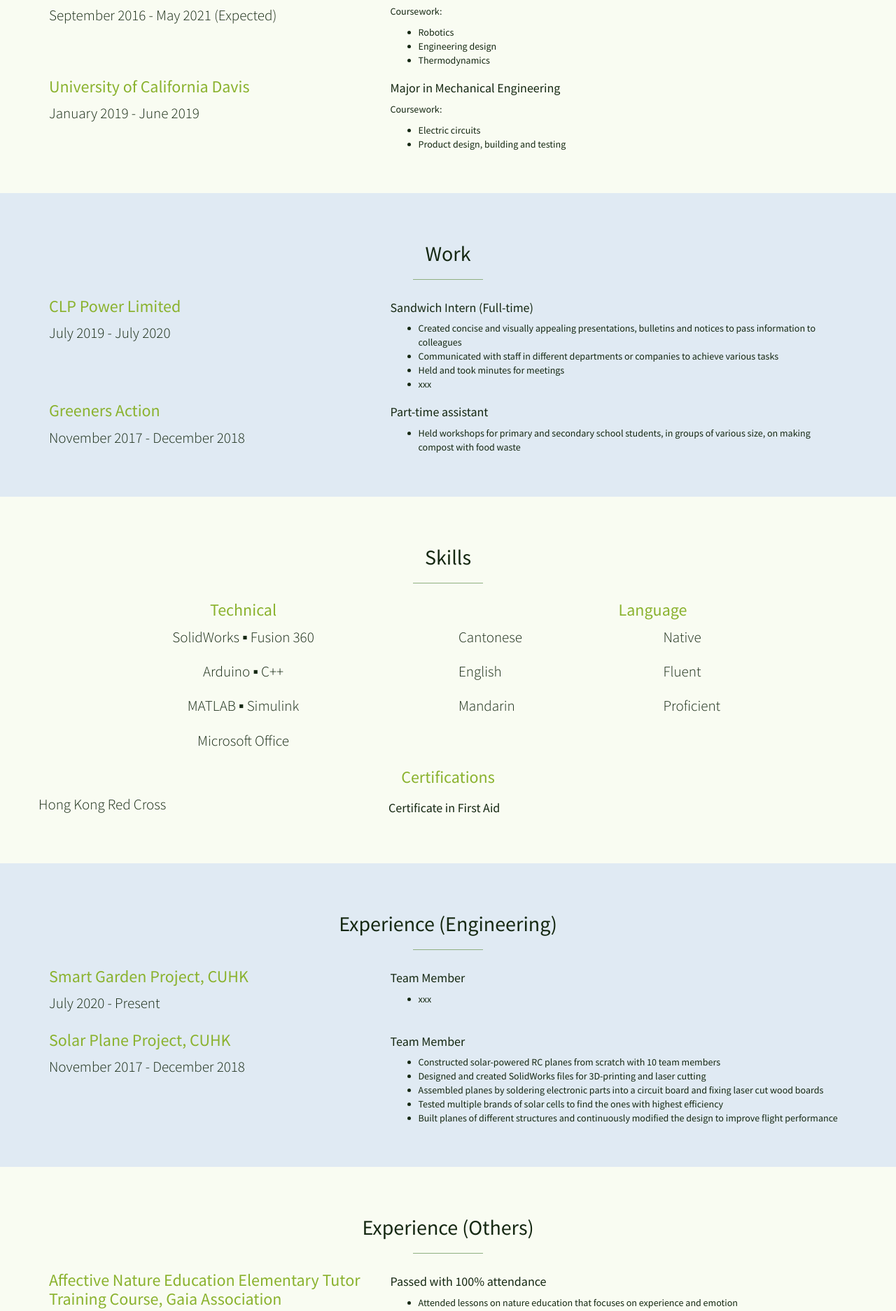
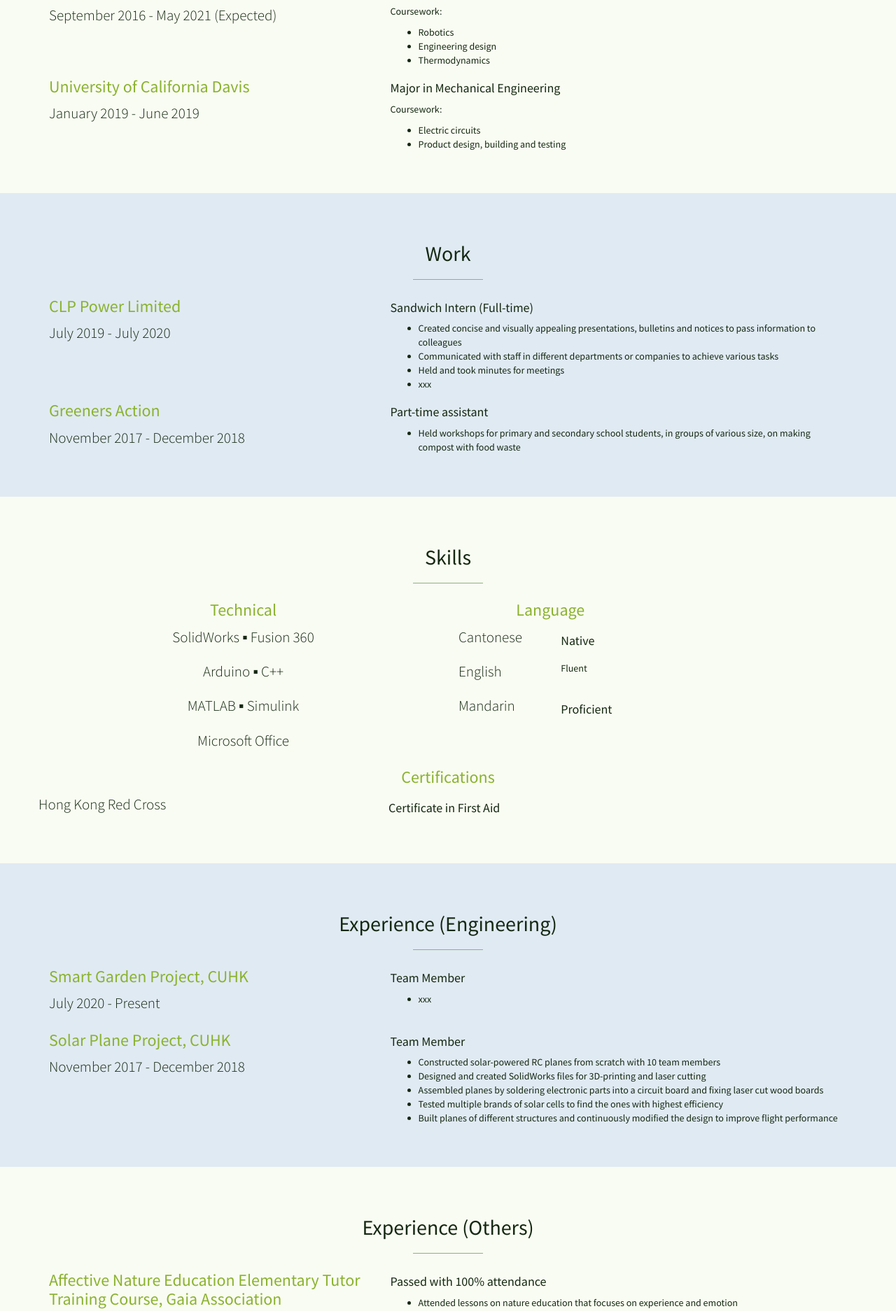
Before and after one commit to leelacceber/stylish-portfolio-jekyll-master, a Jekyll site: the page built from index.html, in a window 1280 px wide. Shown: the part 1078-2952 px from the top of the page at 70% size. Built offline with Jekyll 4.4.1, drawn with Linux system fonts in a browser that asks for light colours.

Commit message:
Update skills.html

```diff
--- a/_includes/skills.html
+++ b/_includes/skills.html
@@ -8,24 +8,23 @@
     </div>
 
     <div class="row">
-      <div class="col-sm-6 text-left text-center">
+      <div class="col-sm-6 text-center">
         <h3>Technical</h3>
         <div class="row">
             <p class="lead">SolidWorks ▪ Fusion 360</p>
             <p class="lead">Arduino ▪ C++</p>
             <p class="lead">MATLAB ▪ Simulink</p>
             <p class="lead">Microsoft Office</p>
-
         </div>
       </div>
-      <div class="col-sm-6 text-left text-center">
+      <div class="col-sm-3 text-center">
         <h3>Language</h3>
         <div class="row">
           <div class="col-md-6 text-left">
             <p class="lead">Cantonese</p>
           </div>
           <div class="col-md-6 text-left">
-            <p class="lead">Native</p>
+            <h4>Native</h4>
           </div>
         </div>
         <div class="row">
@@ -33,7 +32,7 @@
             <p class="lead">English</p>
           </div>
           <div class="col-md-6 text-left">
-            <p class="lead">Fluent</p>
+            <h4">Fluent</h4>
           </div>
         </div>
         <div class="row">
@@ -41,7 +40,7 @@
             <p class="lead">Mandarin</p>
           </div>
           <div class="col-md-6 text-left">
-            <p class="lead">Proficient</p>
+            <h4>Proficient</h4>
           </div>
         </div>
       </div>
```
